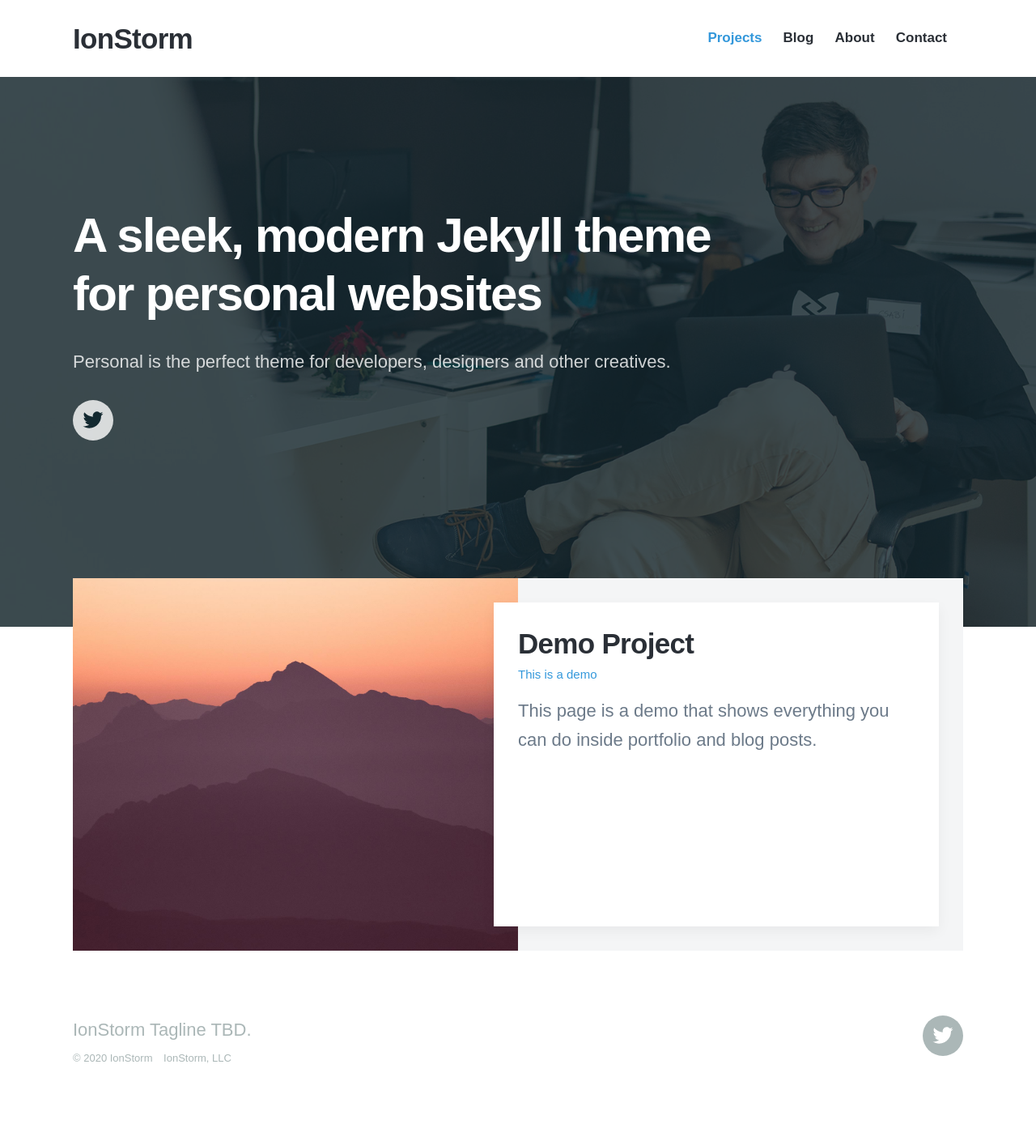
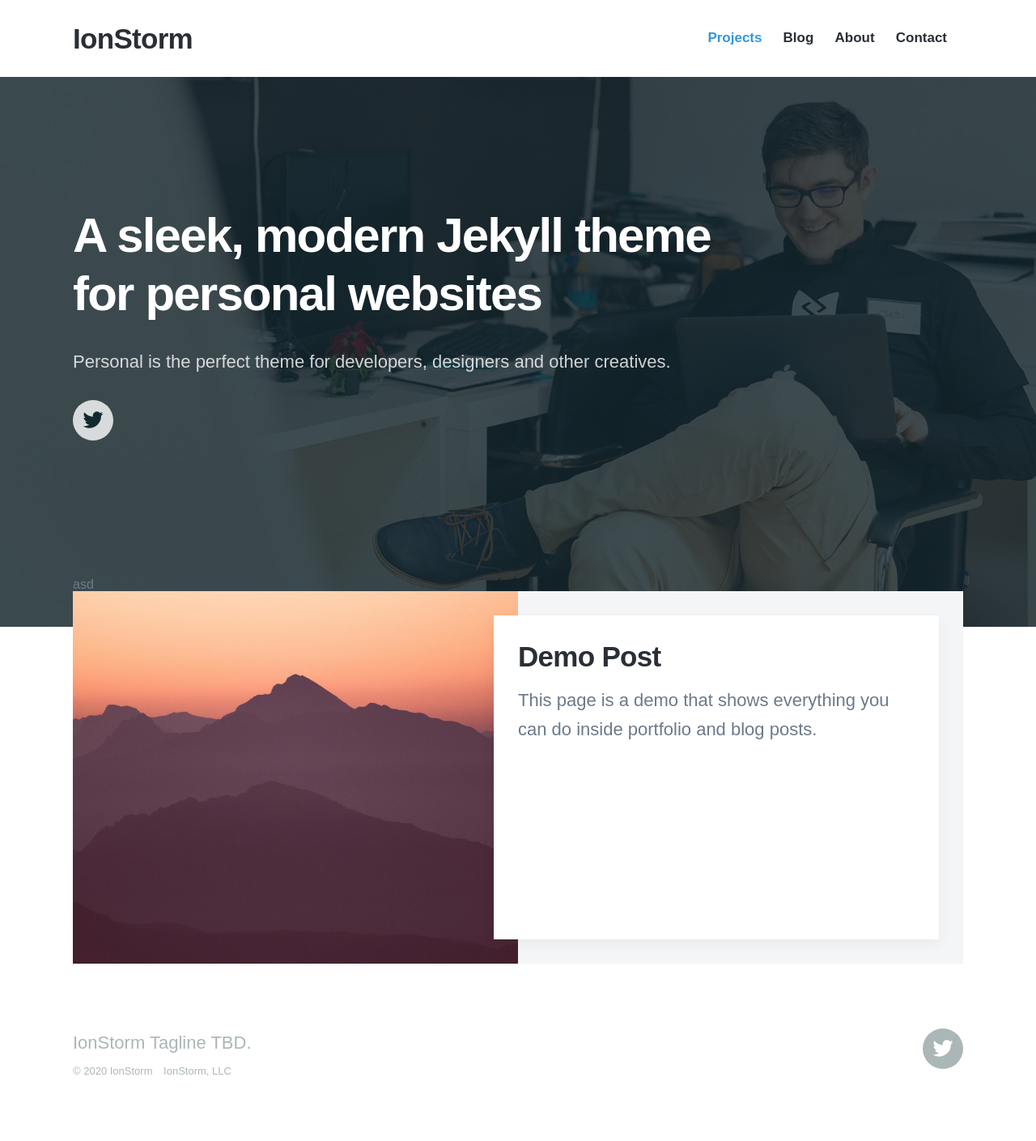
Before and after one commit to waskoIVI/waskoivi.github.io, a Jekyll site: the page built from index.html, in a window 1280 px wide. Shown: the whole page at 81% size. Built offline with Jekyll 4.4.1, drawn with Linux system fonts in a browser that asks for light colours; nearby versions of some CDN libraries; some web fonts are replaced.

Commit message:
Projects change

```diff
--- a/index.html
+++ b/index.html
@@ -18,7 +18,8 @@ featured_image: /images/demo/home.jpg
         </section>
         <section class="listing">
             <div class="wrap">
-                {% for project in site.projects reversed %}
+                {% for project in site.posts reversed %}
+                asd
                 <article class="post">
                     <div class="post__image-wrap">
                         <div class="post__image" style="background-image: url({{ project.featured_image | relative_url }})"></div>
```
Also changed, not shown: _includes/footer.html (indentation only).
